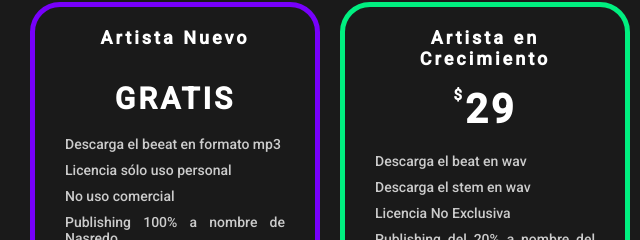
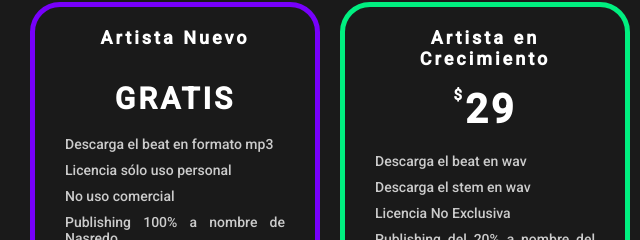
Before and after one commit to AnderPonte/portfolio1, a plain HTML site: page index.html in a window 1280 px wide. Shown: the part 2220-2460 px from the top of the page, 0-640 px from the left. Drawn offline with Linux system fonts and the light colour scheme.

Commit message:
corregir beeat por beat

```diff
--- a/index.html
+++ b/index.html
@@ -79,7 +79,7 @@
                     <h4>Artista Nuevo</h4>
                     <p class="price-nuevo"> GRATIS</p>
                     <ul>
-                            <li><span></span>Descarga el beeat en formato mp3</li>
+                            <li><span></span>Descarga el beat en formato mp3</li>
                             <li><span></span>Licencia sólo uso personal </li>
                             <li><span></span>No uso comercial </li>
                             <li><span></span>Publishing 100% a nombre de Nasredo</li>
```
